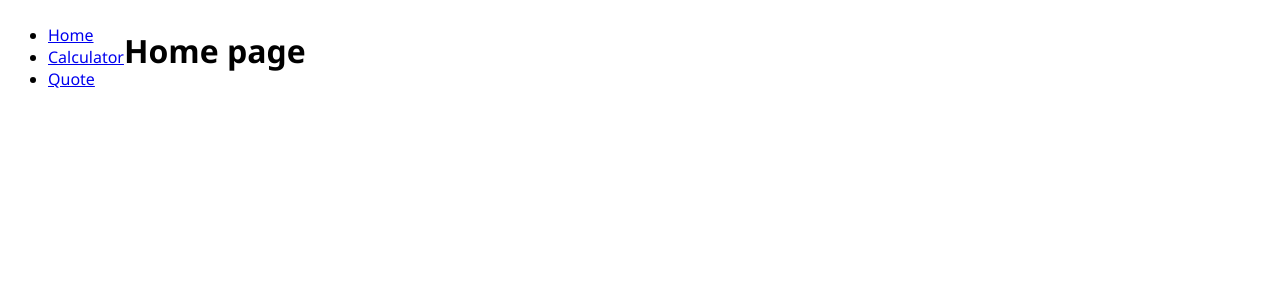
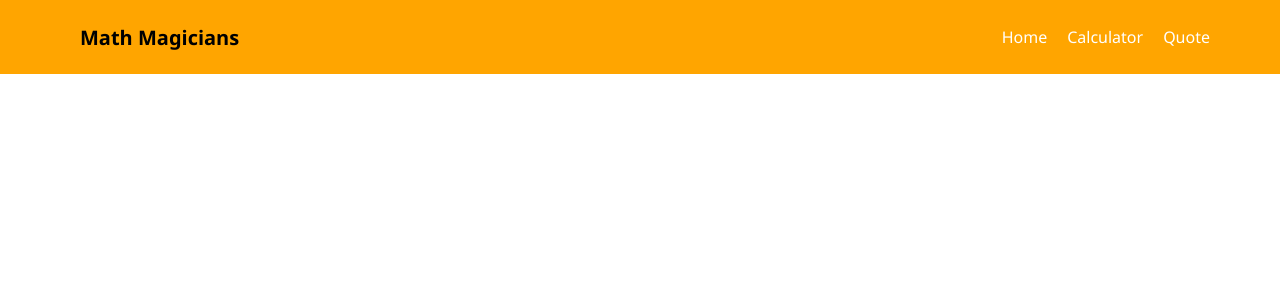
Before and after one commit to mahdinoori2000/Math-Magicians, a React (Create React App) app: page / in a window 1280 px wide. Shown: the top 300 px of the page. Built offline with nearby package versions, Linux system fonts and the light colour scheme.

Commit message:
Add navbar design

```diff
--- a/src/App.js
+++ b/src/App.js
@@ -2,12 +2,14 @@
 import Calculator from './components/calculator';
 import Quote from './components/displayQuote';
 import Home from './components/home';
+import './components/App.css';
 
 function App() {
   return (
     <div className="container">
       <nav className="navbar">
-        <ul>
+        <div className="navbar-brand">Math Magicians</div>
+        <ul className="nav-links">
           <li><NavLink to="home">Home</NavLink></li>
           <li><NavLink to="calculator">Calculator</NavLink></li>
           <li>
--- /dev/null
+++ b/src/components/App.css
@@ -0,0 +1,42 @@
+.nav-link {
+
+    list-style: none;
+    display: flex;
+    justify-content: flex-end;
+    background-color: red;
+    overflow: hidden;
+}
+.navbar {
+    width: 100%;
+    position: absolute;
+    top: 0;
+    right: 0;
+    padding-left:400px;
+    background-color: #FFA500;
+    display: flex;
+    justify-content: space-between;
+    align-items: center;
+    padding: 10px 20px;
+  }
+
+  .navbar-brand {
+    font-size: 20px;
+    font-weight: bold;
+    padding-left: 100px;
+  }
+
+  .nav-links {
+    padding-right: 50px;
+    list-style: none;
+    display: flex;
+    gap: 20px;
+  }
+
+  .nav-links li a {
+    color: white;
+    text-decoration: none;
+  }
+
+  .nav-links li a:hover {
+    text-decoration: underline;
+  }
```
